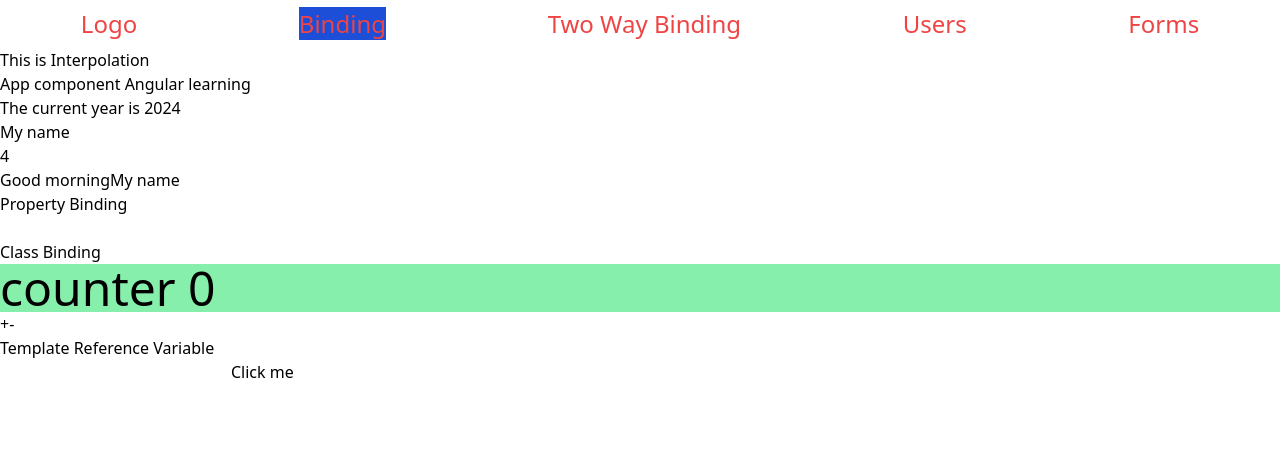
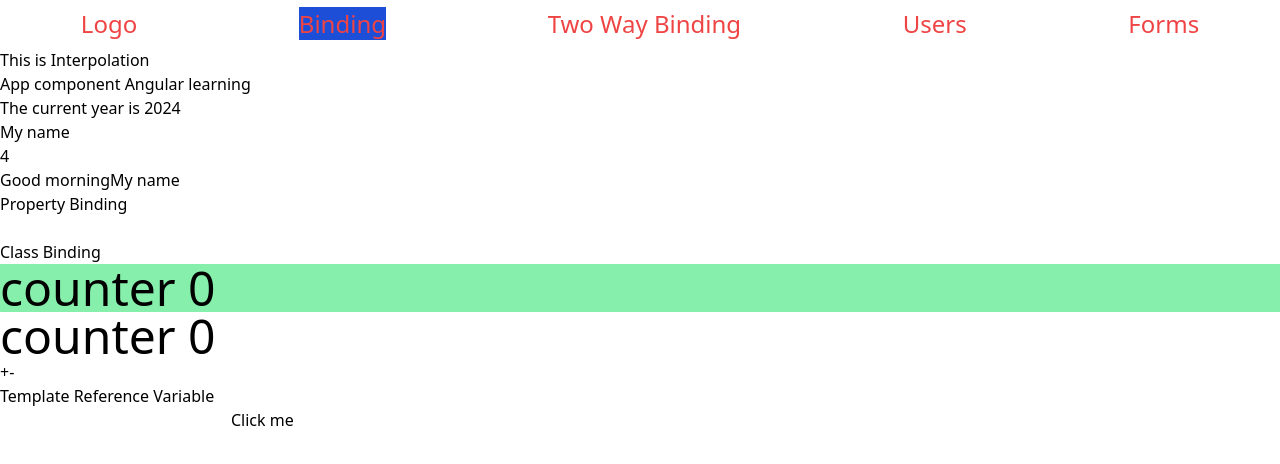
Before and after one commit to Abilash-Nambi/Angular-Learning, an Angular app: page /binding in a window 1280 px wide. Shown: the top 464 px of the page. Built offline with nearby package versions, Linux system fonts and the light colour scheme.

Commit message:
css changed

```diff
--- a/src/app/binding/binding.component.html
+++ b/src/app/binding/binding.component.html
@@ -14,6 +14,7 @@
   <h5 [ngClass]="count > 0 ? 'bg-gray-500' : 'bg-green-300'" class="text-5xl">
     counter {{ count }}
   </h5>
+  <h5 [class.bg-green-300]="count > 0" class="text-5xl">counter {{ count }}</h5>
 
   <button (click)="increament()">+</button>
   <button (click)="decrement()">-</button>
```
